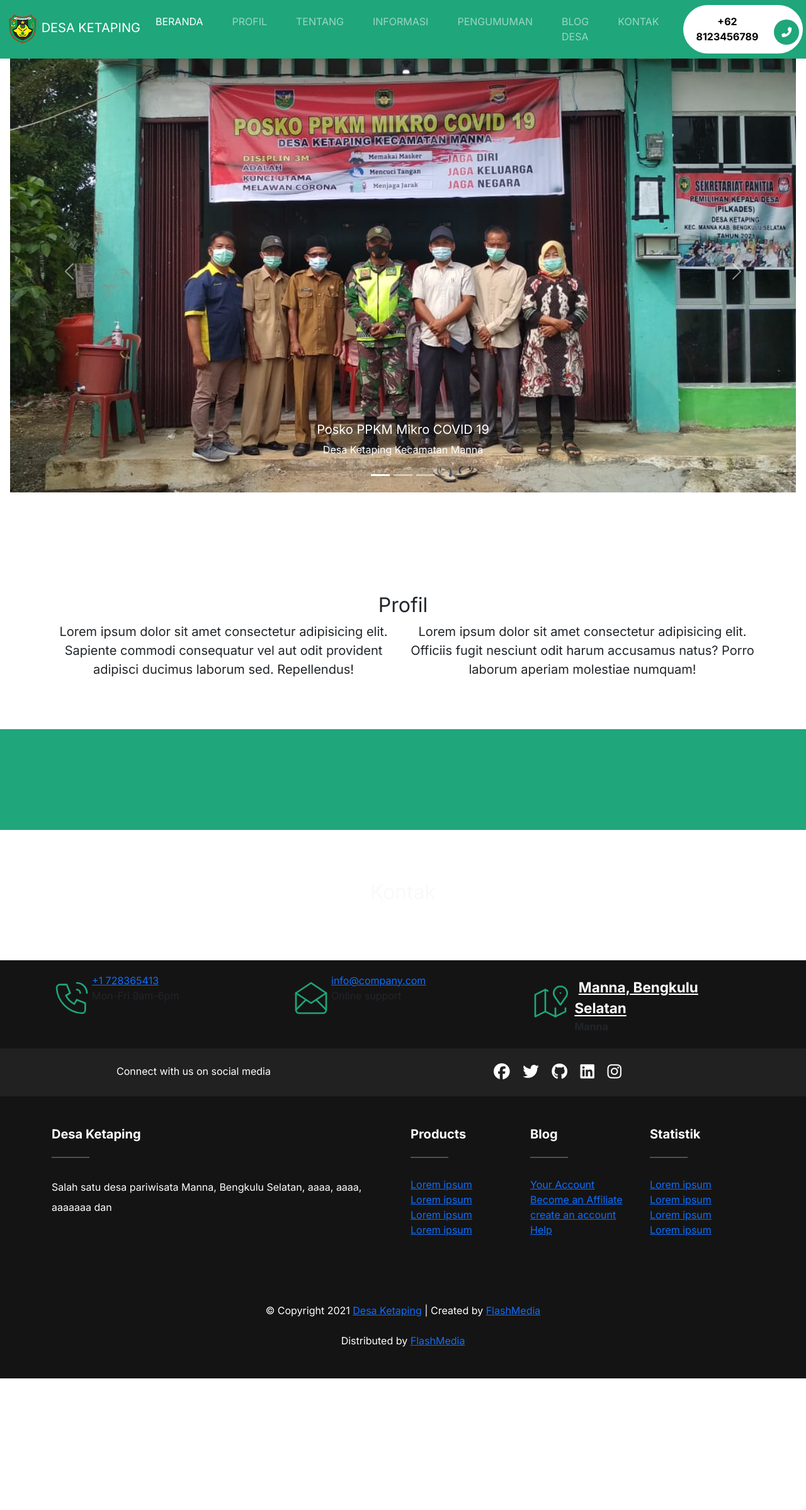
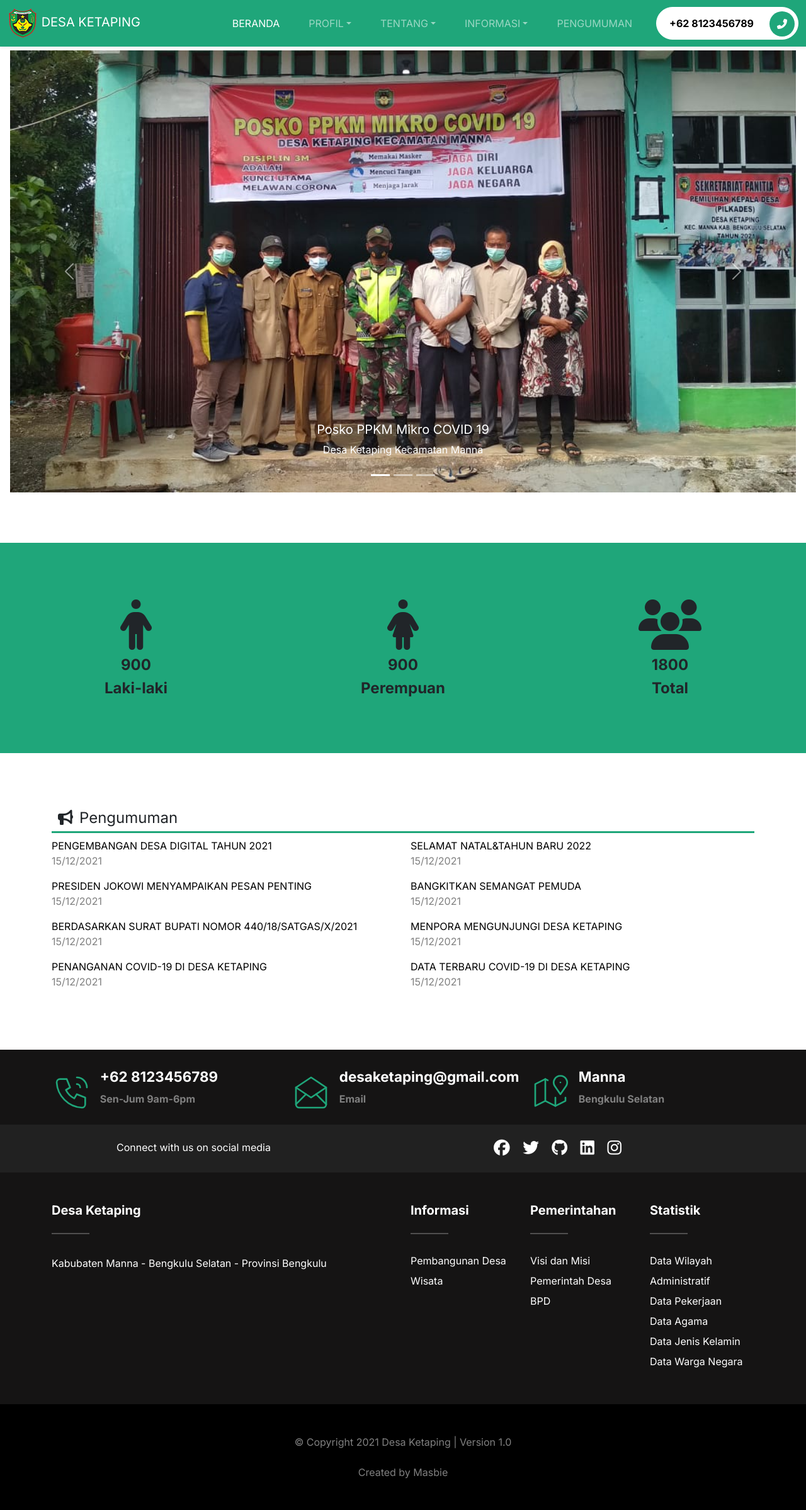
Before and after one commit to rizzodev/desa, a PHP site: page / in a window 1280 px wide. Shown: the whole page at 63% size. Before the commit the page ends 2189 px from the top, so only its background shows below. Run offline with PHP 8.4, Linux system fonts and the light colour scheme; some libraries are stand-ins or nearby versions.

Commit message:
Added Multi Level Menu. Fixed dropdown items. Added jumbo tron for male and female statistic. Completed footer styling.

```diff
--- a/css/main.css
+++ b/css/main.css
@@ -1,13 +1,21 @@
+/* Animation smooth*/
+
+:root {
+    --primary: #1FA67A;
+    --footer: #151414;
+    --white: white;
+}
+
 .jumbotron {
     padding: 5rem 1rem;
 }
 
 .navbar {
-    background-color: #1FA67A;
+    background-color: var(--primary);
 }
 
 #koleksi {
-    background-color: #1FA67A;
+    background-color: var(--primary);
 }
 
 body {
@@ -19,7 +27,7 @@ body {
 
 .footer {
     padding-top: 1rem;
-    background-color: #151414;
+    background-color: var(--footer);
 }
 
 
@@ -31,26 +39,24 @@ body {
 
 .contact-box .icon {
     width: 2rem;
-    stroke: #1FA67A;
+    stroke: var(--primary);
     padding-top: 0.5rem;
 }
 
 .contact-box .info {
     padding: 0.4rem;
     font-weight: 600;
-    &--subtitle {
-        font-size: 0.8rem;
-        color: $gray-600;
-        text-decoration: none;
-        @include media-breakpoint-up(sm) {
-            font-size: 1rem;
-        }
-    }
+}
+
+.contact-box .info .subtitle {
+    font-size: 0.8rem;
+    color: gray;
+    text-decoration: none;
 }
 
 .contact-box .info .title {
-    color: white;
-    text-doration: none;
+    color: var(--white);
+    text-decoration: none;
     font-size: 1rem;
     font-size: 1.4rem;
 }
@@ -59,7 +65,7 @@ body {
 /* STYLE THE SOCIAL MEDIA CONTENT  */
 
 .footer-sm a {
-    color: white;
+    color: var(--white);
 }
 
 .footer-sm a i {
@@ -69,7 +75,52 @@ body {
 }
 
 .footer-sm a i:hover {
-    color: #1FA67A;
+    color: var(--primary);
+}
+
+
+/* STYLE THE CAMPANY INFO CONTENT  */
+
+.campany-list {
+    display: block;
+    list-style-type: none;
+    position: relative;
+}
+
+.campany-list li {
+    margin-bottom: 0.5rem;
+    text-decoration: none;
+}
+
+.campany-list li a {
+    color: white;
+    text-decoration: none;
+}
+
+.campany-list li a:hover {
+    color: var(--primary);
+}
+
+
+/* STYLE THE COPYRIGHT  CONTENT  */
+
+.footer-bottom {
+    background-color: black;
+}
+
+.footer-bottom .copyright {
+    color: gray;
+    font-weight: 400;
+}
+
+.footer-bottom .copyright a {
+    color: gray;
+    text-decoration: none;
+}
+
+.footer-bottom .copyright a:hover {
+    color: var(--primary);
+    text-decoration: underline;
 }
 
 
@@ -82,18 +133,18 @@ body {
     padding: 0.8375rem 4.375rem 0.8375rem 1.25rem;
     font-weight: 700;
     margin: 0;
-    border: 0.1rem solid white;
-    background-color: white;
+    border: 0.1rem solid var(--white);
+    background-color: var(--white);
     display: block;
 }
 
 .btn-rounded:hover {
-    background-color: #1FA67A;
+    background-color: var(--primary);
 }
 
 #phone span {
     position: absolute;
-    background-color: #1FA67A;
+    background-color: var(--primary);
     width: 2.5rem;
     height: 2.5rem;
     top: 64%;
@@ -103,10 +154,76 @@ body {
 }
 
 #phone span i {
-    color: rgb(255, 255, 255);
+    color: var(--white);
     font-size: 1rem;
     line-height: 2.5rem;
 }
+
+#pengumuman i {
+    padding: 10px;
+    /* color: var(--primary); */
+}
+
+#pengumuman a {
+    text-decoration: none;
+    color: black;
+    line-height: 0;
+}
+
+#pengumuman a:hover {
+    color: var(--primary);
+}
+
+#pengumuman .row .col h4 {
+    border-style: solid;
+    border-width: 0px 0px 3px 0px;
+    border-color: var(--primary);
+}
+
+
+/* DROPDOWN */
+
+
+/* ============ desktop view ============ */
+
+@media all and (min-width: 992px) {
+    .dropdown-menu li {
+        position: relative;
+    }
+    .dropdown-menu .submenu {
+        display: none;
+        position: absolute;
+        left: 100%;
+        top: -7px;
+    }
+    .dropdown-menu .submenu-left {
+        right: 100%;
+        left: auto;
+    }
+    .dropdown-menu>li:hover {
+        background-color: #f1f1f1
+    }
+    .dropdown-menu>li:hover>.submenu {
+        display: block;
+    }
+}
+
+
+/* ============ desktop view .end// ============ */
+
+
+/* ============ small devices ============ */
+
+@media (max-width: 991px) {
+    .dropdown-menu .dropdown-menu {
+        margin-left: 0.7rem;
+        margin-right: 0.7rem;
+        margin-bottom: .5rem;
+    }
+}
+
+
+/* ============ small devices .end// ============ */
 
 
 /* Desktop */
@@ -116,7 +233,7 @@ body {
         text-transform: uppercase;
         margin-right: 30px;
     }
-    .nav-link:hover::after {
+    /* .nav-link:hover::after {
         content: '';
         display: block;
         border-bottom: 3px solid #ffffff;
@@ -124,12 +241,16 @@ body {
         margin: auto;
         padding-bottom: 5px;
         margin-bottom: -8px;
-    }
+    } */
+    /* FOOTER */
     .contact-box .icon {
         width: 4rem;
     }
     .contact-box .info .title {
         font-size: 1.4rem;
+    }
+    .contact-box .info .subtitle {
+        font-size: 1rem;
     }
 }
 
--- a/index.html
+++ b/index.html
@@ -25,11 +25,14 @@
     <script src='main.js'></script>
 </head>
 
-<body id="home">
+<body>
 
     <!-- Header -->
-
-    <head></head>
+    <!-- <header class="section-header py-4 text-center">
+        <div class="container">
+            <h1>multilevel dropdown submenu </h1>
+        </div>
+    </header> -->
     <!-- Navbar -->
     <nav class="navbar navbar-expand-lg navbar-dark shadow-sm fixed-top">
         <div class="container-fluid">
@@ -42,24 +45,102 @@
                     <li class="nav-item">
                         <a class="nav-link active" aria-current="page" href="#home">Beranda</a>
                     </li>
-                    <li class="nav-item">
-                        <a class="nav-link" href="#profil">Profil</a>
+                    <li class="nav-item dropdown">
+                        <a class="nav-link dropdown-toggle" data-bs-toggle="dropdown">Profil</a>
+                        <ul class="dropdown-menu">
+                            <li><a class="dropdown-item" href="#">Profil Wilayah Desa</a></li>
+                            <li><a class="dropdown-item" href="#">Profil Masyarakat Desa</a></li>
+                            <li><a class="dropdown-item" href="#">Profil Potensi Desa</a></li>
+                            <li><a class="dropdown-item" href="#">Status IDM</a></li>
+                            <li><a class="dropdown-item" href="#">SDGs Desa</a></li>
+                            <li><a class="dropdown-item" href="#">Kontak Pemdes</a></li>
+                            <li><a class="dropdown-item" href="#">Peta Desa</a></li>
+                        </ul>
+                    </li>
+                    <li class="nav-item dropdown">
+                        <a class="nav-link dropdown-toggle" data-bs-toggle="dropdown">Tentang</a>
+                        <ul class="dropdown-menu">
+
+
+                            <li><a class="dropdown-item" href="#">Pemerintahan<i style="float: right;padding: 4px;margin-right: -10px;"
+                                        class="fas fa-caret-right"></i>
+                                </a>
+                                <ul class="submenu dropdown-menu">
+                                    <li><a class="dropdown-item" href="#">Visi dan Misi</a></li>
+                                    <li><a class="dropdown-item" href="#">Pemerintah Desa</a></li>
+                                    <li><a class="dropdown-item" href="#">BPD</a>
+                                        <!-- <ul class="submenu dropdown-menu">
+                                            <li><a class="dropdown-item" href="#">Multi level 1</a></li>
+                                            <li><a class="dropdown-item" href="#">Multi level 2</a></li>
+                                        </ul> -->
+                                    </li>
+
+                                </ul>
+                            </li>
+
+                            <li><a class="dropdown-item" href="#">Statistik<i style="float: right;padding: 4px;margin-right: -10px;"
+                                        class="fas fa-caret-right"></i>
+                                </a>
+                                <ul class="submenu dropdown-menu">
+                                    <li><a class="dropdown-item" href="#">Data Wilayah</a></li>
+                                    <li><a class="dropdown-item" href="#">Administratif</a></li>
+                                    <li><a class="dropdown-item" href="#">Data Pendidikan</a></li>
+                                    <li><a class="dropdown-item" href="#">KK</a></li>
+                                    <li><a class="dropdown-item" href="#">Data Pekerjaan</a></li>
+                                    <li><a class="dropdown-item" href="#">Data Agama</a></li>
+                                    <li><a class="dropdown-item" href="#">Data Jenis Kelamin</a></li>
+                                    <li><a class="dropdown-item" href="#">Data Warga Negara</a></li>
+                                </ul>
+                            </li>
+
+                            <li><a class="dropdown-item" href="#">Data Suplemen<i style="float: right;padding: 4px;margin-right: -10px;"
+                                        class="fas fa-caret-right"></i>
+                                </a>
+                                <ul class="submenu dropdown-menu">
+                                    <li><a class="dropdown-item" href="#">Data Vaksinasi Covid</a></li>
+                                    <li><a class="dropdown-item" href="#">Data Ibu Hamil</a></li>
+                                    <li><a class="dropdown-item" href="#">Data Kader Posyandu</a></li>
+                                    <li><a class="dropdown-item" href="#">Data Ketua RT</a></li>
+                                    <li><a class="dropdown-item" href="#">Data UNMAS</a></li>
+                                    <li><a class="dropdown-item" href="#">Data TP PKK</a></li>
+
+                                </ul>
+                            </li>
+
+
+
+                        </ul>
+                    </li>
+                    <li class="nav-item dropdown">
+                        <a class="nav-link dropdown-toggle" data-bs-toggle="dropdown">Informasi</a>
+                        <ul class="dropdown-menu">
+
+
+                            <li><a class="dropdown-item" href="#">Pembangunan Desa</a></li>
+
+                            <li><a class="dropdown-item" href="#">Wisata<i style="float: right;padding: 4px;margin-right: -10px;"
+                                        class="fas fa-caret-right"></i>
+                                </a>
+                                <ul class="submenu dropdown-menu">
+                                    <li><a class="dropdown-item" href="#">Pantai Ketaping</a></li>
+
+                                </ul>
+                            </li>
+
+
+
+
+
+                        </ul>
                     </li>
                     <li class="nav-item">
-                        <a class="nav-link" href="#tentang">Tentang</a>
+                        <a class="nav-link" href="#pengumuman">Pengumuman</a>
                     </li>
-                    <li class="nav-item">
-                        <a class="nav-link" href="#kontak">Informasi</a>
-                    </li>
-                    <li class="nav-item">
-                        <a class="nav-link" href="#kontak">Pengumuman</a>
-                    </li>
-                    <li class="nav-item">
-                        <a class="nav-link" href="#kontak">Blog Desa</a>
-                    </li>
-                    <li class="nav-item">
-                        <a class="nav-link" href="#kontak">Kontak</a>
-                    </li>
+                    <!-- <li class="nav-item">
+                        <a class="nav-link" href="#kontak">Blog</a>
+                    </li> -->
+
+
 
                 </ul>
                 <button id="phone" type="button" class="rounded-pill btn-rounded">
@@ -125,27 +206,46 @@
 
     </section>
     <!--  -->
-    <section id="profil" class="jumbotron">
+    <!-- <section id="alamat" class="jumbotron">
 
         <div class="container">
 
             <div class="row text-center">
                 <div class="col">
-                    <h2>Profil</h2>
+                    <h2></h2>
                 </div>
             </div>
             <div class="row justify-content-center fs-5 text-center">
                 <div class="col">
-                    Lorem ipsum dolor sit amet consectetur adipisicing elit. Sapiente commodi consequatur vel aut odit provident adipisci ducimus laborum sed. Repellendus!
-                </div>
+                    Desa Sidodadi Jl. Lintas Bengkulu-Padang Kecamatan Penarik Kabupaten Mukomuko Provinsi Bengkulu Kode Pos 38368 </div>
 
                 <div class="col">
                     Lorem ipsum dolor sit amet consectetur adipisicing elit. Officiis fugit nesciunt odit harum accusamus natus? Porro laborum aperiam molestiae numquam!
                 </div>
             </div>
         </div>
-    </section>
+    </section> -->
     <section id="koleksi" class="jumbotron">
+
+        <div class="row justify-content-center fs-6">
+            <div class="col text-center">
+                <i style="padding: 10px;color: w;" class="fas fa-male fa-5x"></i>
+                <h4 style="font-weight: 700;">900</h4>
+                <h4 style="font-weight: 700;">Laki-laki</h4>
+            </div>
+
+            <div class="col text-center">
+                <i style="padding: 10px;" class="fas fa-female fa-5x"></i>
+                <h4 style="font-weight: 700;color: w;">900</h4>
+                <h4 style="font-weight: 700;">Perempuan</h4>
+            </div>
+
+            <div class="col text-center">
+                <i style="padding: 10px;" class="fas fa-users fa-5x"></i>
+                <h4 style="font-weight: 700;">1800</h4>
+                <h4 style="font-weight: 700;">Total</h4>
+            </div>
+        </div>
         <!-- <div class="container">
             <div class="row text-center">
                 <div class="col">
@@ -188,10 +288,55 @@
         </div>
         </div>
     </section>
+
+    <section id="pengumuman" class="jumbotron">
+        <div class="container">
+
+            <div class="row text-start">
+                <div class="col">
+                    <h4><i class="fas fa-bullhorn"></i>Pengumuman</h4>
+                </div>
+            </div>
+            <div class="row justify-content-center fs-6">
+                <div class="col">
+                    <a href=""></i>PENGEMBANGAN DESA DIGITAL TAHUN 2021</a>
+                    <p style="line-height: -10;color: gray;">15/12/2021</p>
+
+                    <a href=""></i>PRESIDEN JOKOWI MENYAMPAIKAN PESAN PENTING</a>
+                    <p style="line-height: -10;color: gray;">15/12/2021</p>
+
+                    <a href=""></i>BERDASARKAN SURAT BUPATI NOMOR 440/18/SATGAS/X/2021</a>
+                    <p style="line-height: -10;color: gray;">15/12/2021</p>
+
+                    <a href=""></i>PENANGANAN COVID-19 DI DESA KETAPING</a>
+                    <p style="line-height: -10;color: gray;">15/12/2021</p>
+
+                </div>
+
+                <div class="col">
+                    <a href=""></i>SELAMAT NATAL&TAHUN BARU 2022</a>
+                    <p style="line-height: -10;color: gray;">15/12/2021</p>
+
+                    <a href=""></i>BANGKITKAN SEMANGAT PEMUDA</a>
+                    <p style="line-height: -10;color: gray;">15/12/2021</p>
+
+                    <a href=""></i>MENPORA MENGUNJUNGI DESA KETAPING</a>
+                    <p style="line-height: -10;color: gray;">15/12/2021</p>
+
+                    <a href=""></i>DATA TERBARU COVID-19 DI DESA KETAPING</a>
+                    <p style="line-height: -10;color: gray;">15/12/2021</p>
+
+                </div>
+
+                <!-- <div class="col">
+                    Lorem ipsum dolor sit amet consectetur adipisicing elit. Officiis fugit nesciunt odit harum accusamus natus? Porro laborum aperiam molestiae numquam!
+                </div> -->
+            </div>
+        </div>
+
+    </section>
     <!--  -->
-    <section id="kontak" class="jumbotron">
-        <h2 class="text-light text-center">Kontak</h2>
-    </section>
+
 
     <!-- Footer -->
 
@@ -202,7 +347,7 @@
             <div class="row">
                 <!-- CONTENT FOR THE MOBILE NUMBER  -->
                 <div class="col-md-4 col-lg-4 contact-box pt-1 d-md-block d-lg-flex d-flex">
-                    <div class="contact-box__icon">
+                    <div class="contact-box icon">
                         <svg xmlns="http://www.w3.org/2000/svg" class="icon icon-tabler icon-tabler-phone-call" viewBox="0 0 24 24" stroke-width="1" fill="none" stroke-linecap="round" stroke-linejoin="round">
                             <path stroke="none" d="M0 0h24v24H0z" fill="none" />
                             <path
@@ -211,14 +356,14 @@
                             <path d="M15 3a6 6 0 0 1 6 6" />
                         </svg>
                     </div>
-                    <div class="contact-box__info">
-                        <a href="#" class="contact-box__info--title">+1 728365413</a>
-                        <p class="contact-box__info--subtitle"> Mon-Fri 9am-6pm</p>
+                    <div class="contact-box info">
+                        <a href="#" class="contact-box info title">+62 8123456789</a>
+                        <p class="contact-box info subtitle"> Sen-Jum 9am-6pm</p>
                     </div>
                 </div>
                 <!-- CONTENT FOR EMAIL  -->
                 <div class="col-md-4 col-lg-4 contact-box pt-1 d-md-block d-lg-flex d-flex">
-                    <div class="contact-box__icon">
+                    <div class="contact-box icon">
                         <svg xmlns="http://www.w3.org/2000/svg" class="icon icon-tabler icon-tabler-mail-opened" viewBox="0 0 24 24" stroke-width="1" fill="none" stroke-linecap="round" stroke-linejoin="round">
                             <path stroke="none" d="M0 0h24v24H0z" fill="none" />
                             <polyline points="3 9 12 15 21 9 12 3 3 9" />
@@ -227,9 +372,9 @@
                             <line x1="15" y1="13" x2="21" y2="19" />
                         </svg>
                     </div>
-                    <div class="contact-box__info">
-                        <a href="#" class="contact-box__info--title">info@company.com</a>
-                        <p class="contact-box__info--subtitle">Online support</p>
+                    <div class="contact-box info">
+                        <a href="#" class="contact-box info title">desaketaping@gmail.com</a>
+                        <p class="contact-box info subtitle">Email</p>
                     </div>
                 </div>
                 <!-- CONTENT FOR LOCATION  -->
@@ -245,8 +390,8 @@
                         </svg>
                     </div>
                     <div class="contact-box info">
-                        <a href="#" class="contact-box info title">Manna, Bengkulu Selatan</a>
-                        <p class="contact-box__info--subtitle">Manna</p>
+                        <a href="#" class="contact-box info title">Manna</a>
+                        <p class="contact-box info subtitle">Bengkulu Selatan</p>
                     </div>
                 </div>
             </div>
@@ -277,38 +422,40 @@
                     <h5 class="text-capitalize fw-bold">Desa Ketaping</h5>
                     <hr class="bg-white d-inline-block mb-4" style="width: 60px; height: 2px;">
                     <p class="lh-lg">
-                        Salah satu desa pariwisata Manna, Bengkulu Selatan, aaaa, aaaa, aaaaaaa dan
+                        Kabubaten Manna - Bengkulu Selatan - Provinsi Bengkulu
                         <seterusnya class=""></seterusnya>
                     </p>
                 </div>
                 <div class="col-12 col-sm-6 col-lg-2 mb-4 mx-auto">
-                    <h5 class="text-capitalize fw-bold">Products</h5>
+                    <h5 class="text-capitalize fw-bold">Informasi</h5>
                     <hr class="bg-white d-inline-block mb-4" style="width: 60px; height: 2px;">
                     <ul class="list-inline campany-list">
-                        <li><a href="#">Lorem ipsum</a></li>
-                        <li><a href="#">Lorem ipsum</a></li>
-                        <li><a href="#">Lorem ipsum</a></li>
-                        <li><a href="#">Lorem ipsum</a></li>
+                        <li><a href="#">Pembangunan Desa</a></li>
+                        <li><a href="#">Wisata</a></li>
+                        <!-- <li><a href="#">Remaja Desa</a></li>
+                        <li><a href="#">Lorem ipsum</a></li> -->
                     </ul>
                 </div>
                 <div class="col-12 col-sm-6 col-lg-2 mb-4 mx-auto">
-                    <h5 class="text-capitalize fw-bold">Blog</h5>
+                    <h5 class="text-capitalize fw-bold">Pemerintahan</h5>
                     <hr class="bg-white d-inline-block mb-4" style="width: 60px; height: 2px;">
                     <ul class="list-inline campany-list">
-                        <li><a href="#"> Your Account</a></li>
-                        <li><a href="#">Become an Affiliate</a></li>
-                        <li><a href="#">create an account</a></li>
-                        <li><a href="#">Help</a></li>
+                        <li><a href="#">Visi dan Misi</a></li>
+                        <li><a href="#">Pemerintah Desa</a></li>
+                        <li><a href="#">BPD</a></li>
+                        <!-- <li><a href="#">Help</a></li> -->
                     </ul>
                 </div>
                 <div class="col-12 col-sm-6 col-lg-2 mb-4 mx-auto">
                     <h5 class="text-capitalize fw-bold">Statistik</h5>
                     <hr class="bg-white d-inline-block mb-4" style="width: 60px; height: 2px;">
                     <ul class="list-inline campany-list">
-                        <li><a href="#">Lorem ipsum</a></li>
-                        <li><a href="#">Lorem ipsum</a></li>
-                        <li><a href="#">Lorem ipsum</a></li>
-                        <li><a href="#">Lorem ipsum</a></li>
+                        <li><a href="#">Data Wilayah</a></li>
+                        <li><a href="#">Administratif</a></li>
+                        <li><a href="#">Data Pekerjaan</a></li>
+                        <li><a href="#">Data Agama</a></li>
+                        <li><a href="#">Data Jenis Kelamin</a></li>
+                        <li><a href="#">Data Warga Negara</a></li>
                     </ul>
                 </div>
             </div>
@@ -319,8 +466,10 @@
             <div class="container">
                 <div class="row text-center text-white">
                     <div class="col-12">
-                        <div class="footer-bottom__copyright">
-                            &COPY; Copyright 2021 <a href="#">Desa Ketaping</a> | Created by <a href="http://codewithpatrick.com" target="_blank">FlashMedia</a><br><br> Distributed by <a href="" target="_blank">FlashMedia</a>
+                        <div class="footer-bottom copyright">
+                            &COPY; Copyright 2021 <a href="#">Desa Ketaping</a> | Version 1.0
+                            <a href="http://codewithpatrick.com" target="_blank"></a><br><br> Created by
+                            <a href="" target="_blank">Masbie</a>
                         </div>
                     </div>
                 </div>
--- /dev/null
+++ b/main.js
@@ -0,0 +1,46 @@
+// window.addEventListener("resize", function() {
+//     "use strict";
+//     window.location.reload();
+// });
+
+document.addEventListener("DOMContentLoaded", function() {
+    // make it as accordion for smaller screens
+    if (window.innerWidth < 992) {
+        // close all inner dropdowns when parent is closed
+        document.querySelectorAll('.navbar .dropdown').forEach(function(everydropdown) {
+            everydropdown.addEventListener('hidden.bs.dropdown', function() {
+                // after dropdown is hidden, then find all submenus
+                this.querySelectorAll('.submenu').forEach(function(everysubmenu) {
+                    // hide every submenu as well
+                    everysubmenu.style.display = 'none';
+                });
+            })
+        });
+        document.querySelectorAll('.dropdown-menu a').forEach(function(element) {
+            element.addEventListener('click', function(e) {
+                let nextEl = this.nextElementSibling;
+                if (nextEl && nextEl.classList.contains('submenu')) {
+                    // prevent opening link if link needs to open dropdown
+                    e.preventDefault();
+                    if (nextEl.style.display == 'block') {
+                        nextEl.style.display = 'none';
+                    } else {
+                        nextEl.style.display = 'block';
+                    }
+                }
+            });
+        })
+    }
+    // end if innerWidth
+});
+// DOMContentLoaded  end
+
+document.addEventListener("DOMContentLoaded", function() {
+    /////// Prevent closing from click inside dropdown
+    document.querySelectorAll('.dropdown-menu').forEach(function(element) {
+        element.addEventListener('click', function(e) {
+            e.stopPropagation();
+        });
+    })
+});
+// DOMContentLoaded  end
```
